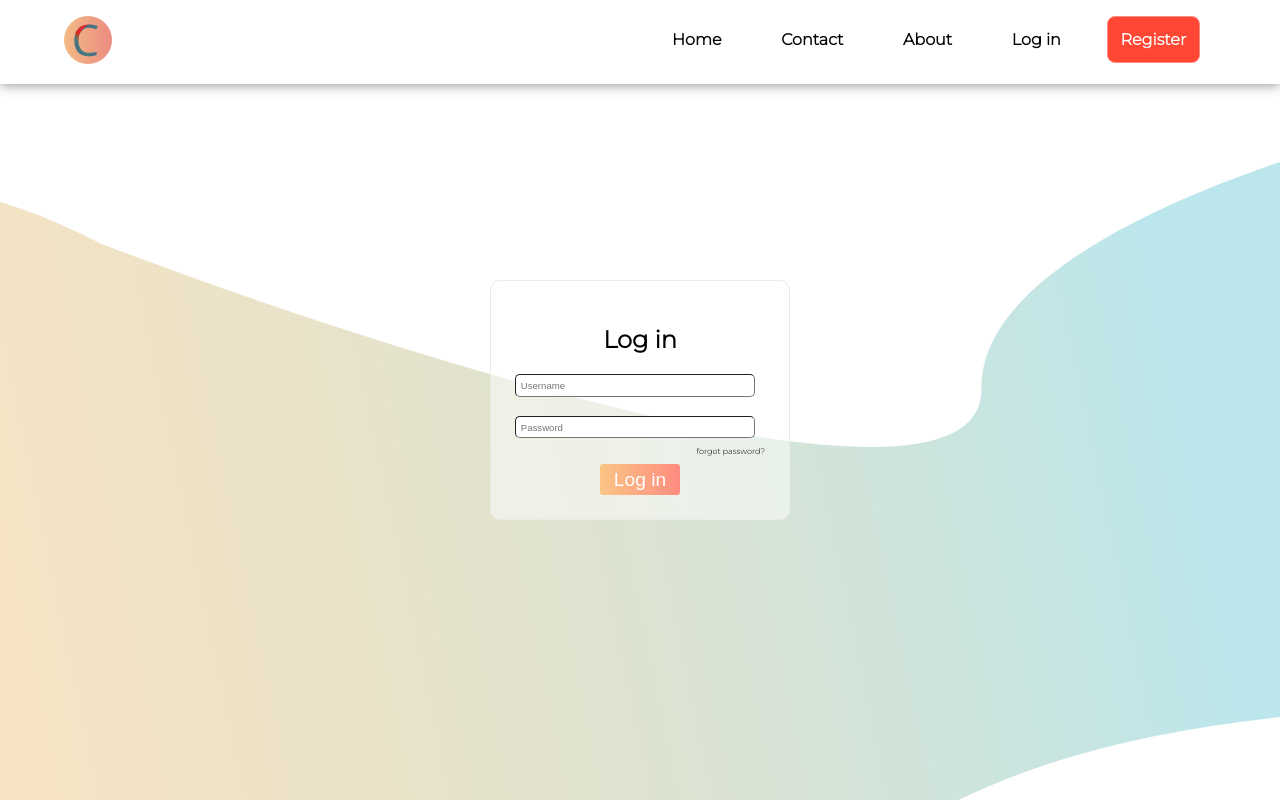
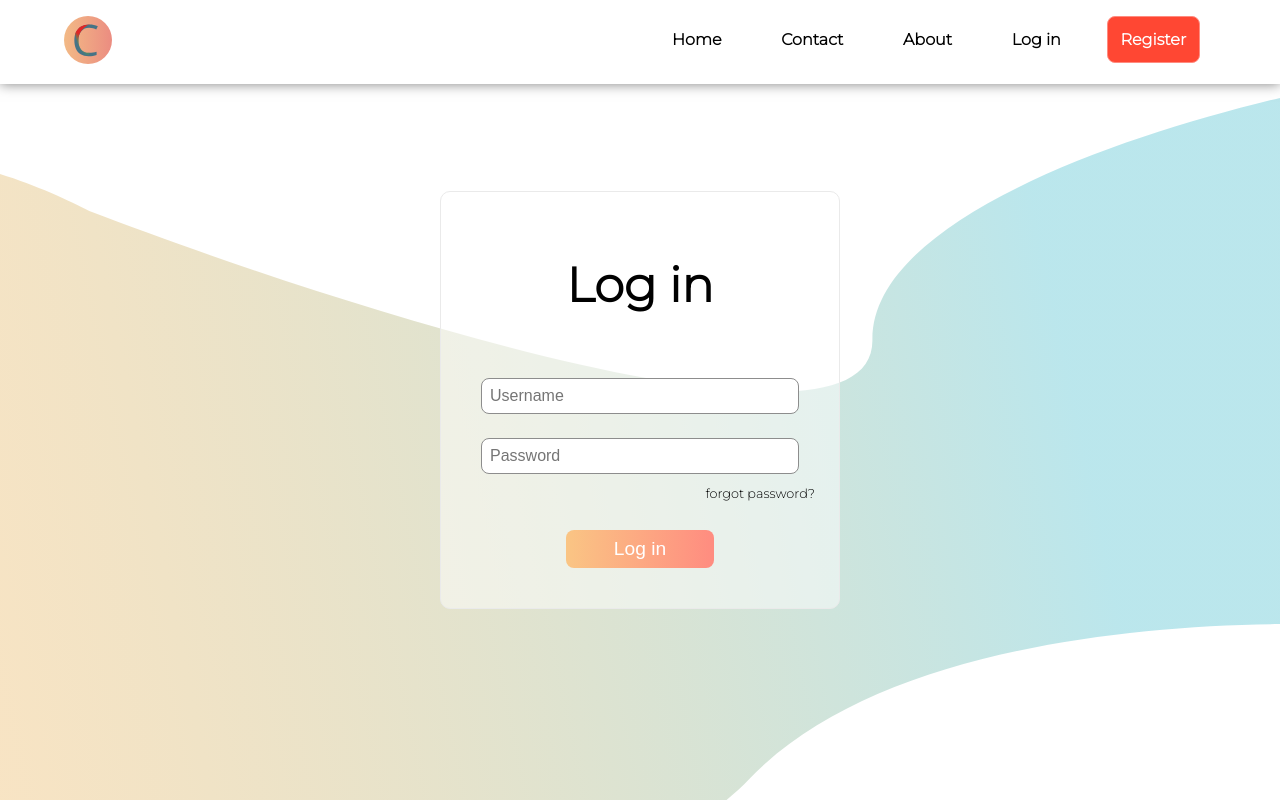
Before and after one commit to jermainejanszen/carta, a Next.js app: page /login in a window 1280 px wide. Built offline with nearby package versions, Linux system fonts and the light colour scheme.

Commit message:
updated style for login page

```diff
--- a/styles/Login.module.scss
+++ b/styles/Login.module.scss
@@ -1,6 +1,4 @@
-
 @import "./colors";
-
 
 .container{
     display: flex;
@@ -9,8 +7,9 @@
     height: 100vh;
     justify-content: center;
     background-image: url('../public/background.svg');
+    background-size: cover;
     background-repeat: no-repeat;
-    background-position-y: 12vh;
+    background-position-y: 10vh;
 }
 
 .header {
@@ -24,7 +23,6 @@
     display: flex;
     flex-direction: column;
     margin: 1rem;
-    flex-basis: 45%;
     padding: 1.5rem;
     text-align: middle;
     color: inherit;
@@ -32,51 +30,62 @@
     border: 1px solid #eaeaea;
     border-radius: 10px;
     transition: color 0.15s ease, border-color 0.15s ease;
-    max-width: 400px;
-    max-height: 15rem;
-    min-width: 300px;
+    min-width: 400px;
     align-items: center;
     background-color: rgba($color: #ffffff, $alpha: .5);
 
-    h2{
+    h2 {
         color: linear-gradient(to right, $orange500, $red500);
+        font-size: 3rem;
     }
 }
 
-.card:hover,
-.card:focus,
-.card:active {
-    color: $aqua300;
-    border-color: $aqua500;
-}
-
-.button{
-    width:5rem;
-    height: 5rem;
+.button {
+    padding: 0.5rem 3rem;
+    margin: 1rem 0;
     color: white;
     background-color: $red500;
     border: none;
-    border-radius: 3px;
-    font-weight: lighter;
+    border-radius: 8px;
     font-size: 1.2rem;
     background-image: linear-gradient(to right, $orange500, $red500);
 }
 
+.button:hover {
+    cursor: pointer;
+}
+
 .form{
-    align-self: flex-start;
-    width: 10rem;
-    input{
-        width: 15rem;
-        border-radius: 5px;
-        border-width: 1px;
-        font-size: .6rem;
-        padding: .3rem;
+    display: flex;
+    flex-direction: column;
+    justify-content: space-around;
+    width: 100%;
+    padding: 0 1rem;
+
+    input {
+        border: 1px solid $beta400;
+        border-radius: 8px;
+        font-size: 1rem;
+        padding: .5rem;
+        margin: 1.5rem 0 0 0;
     }
 
+    input:hover {
+        border-color: $aqua300;
+    }
+
+    input:focus {
+        outline: none;
+        box-shadow: 1px 0px 6px $aqua500;
+    }
 }
 
-.forgotPass{
-    font-size: .5rem;
+.forgotPass {
+    font-size: .8rem;
     align-self: flex-end;
+}
 
+.forgotPass:hover {
+    color: $aqua200;
+    cursor: pointer;
 }
```
Also changed, not shown: pages/login/index.tsx (+1 -6 lines).
